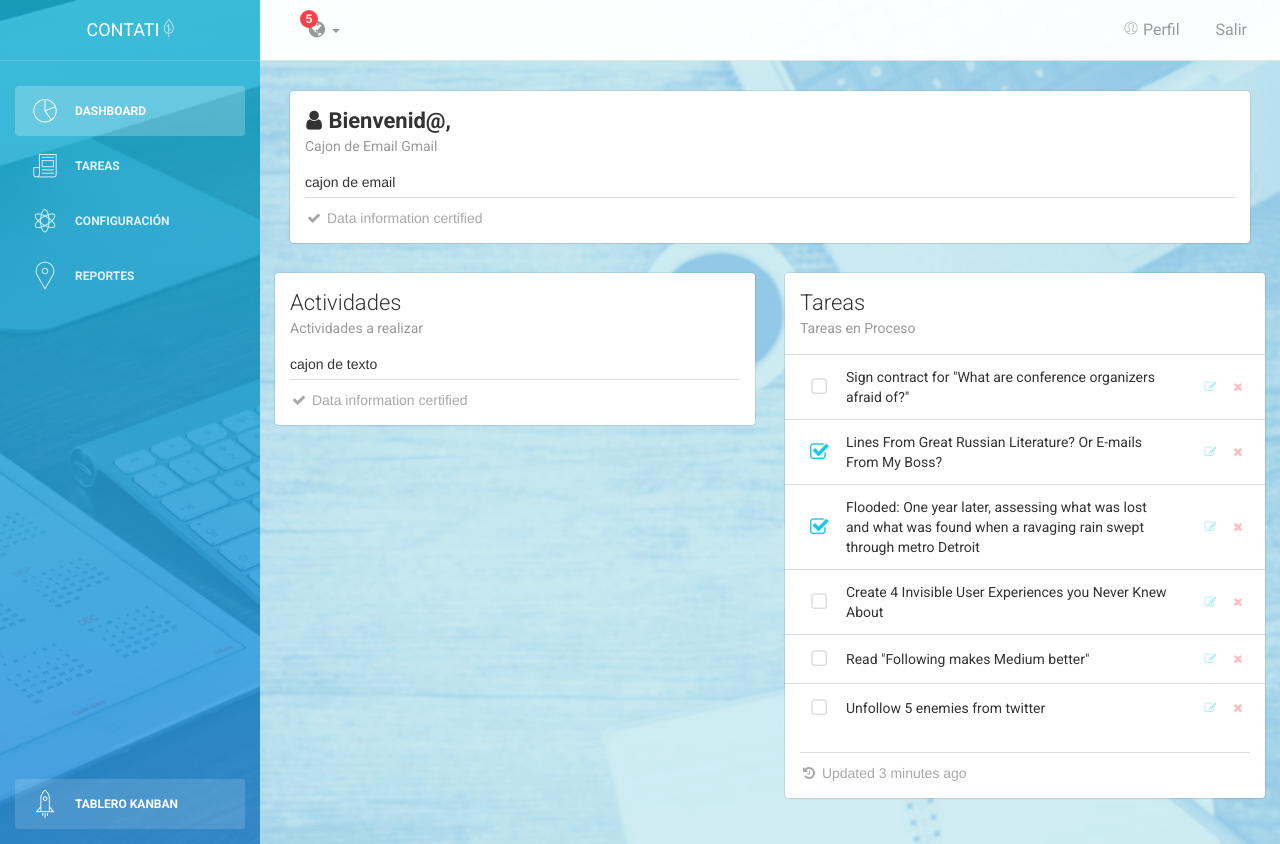
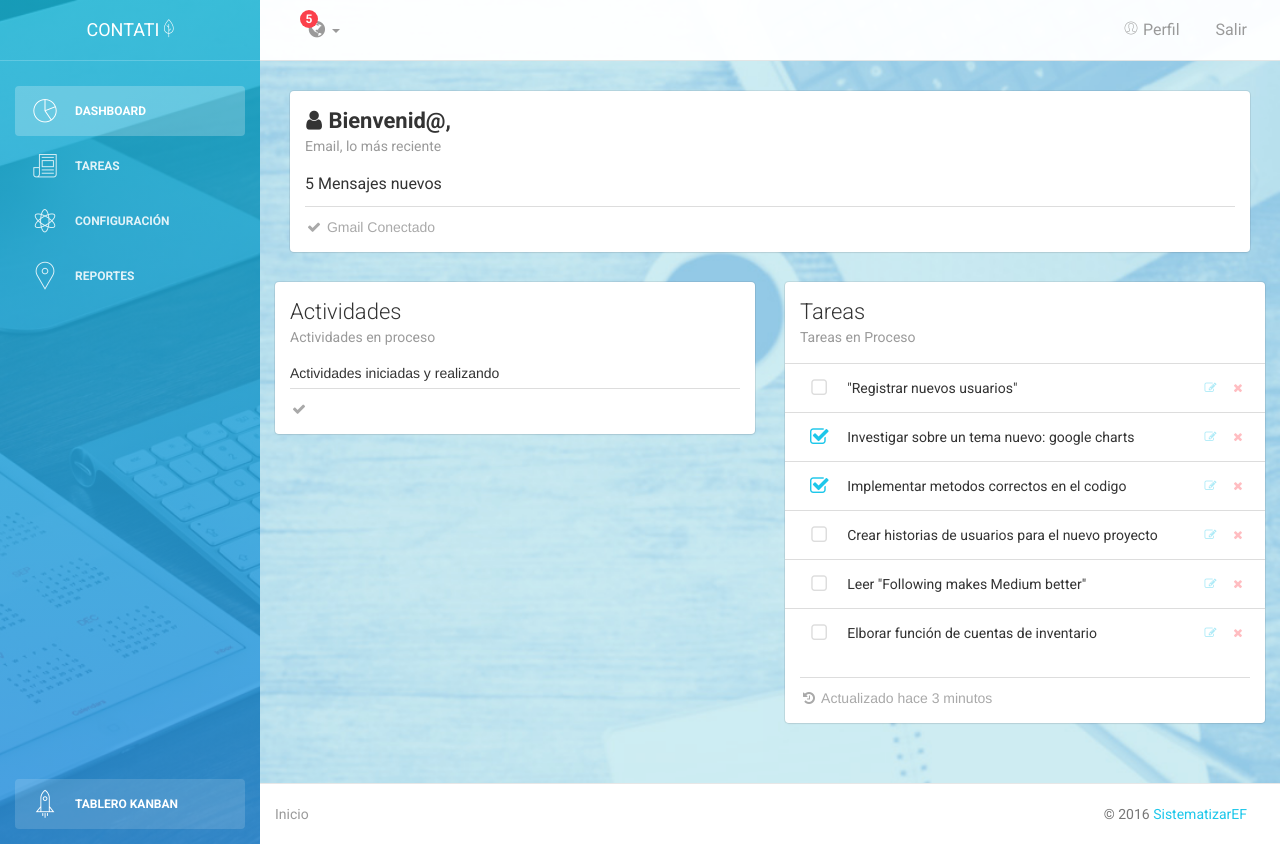
Before and after one commit to stzef/contati, a Django app: template templates/index.html in a window 1280 px wide. Run offline with Django 3.2, Linux system fonts and the light colour scheme; the template is opened without the code that fills it, so the values that code supplies are empty; some libraries are stand-ins or nearby versions.

Commit message:
ajustando textos

```diff
--- a/activities/forms.py
+++ b/activities/forms.py
@@ -12,9 +12,9 @@ class ActivitiesForm(forms.ModelForm):
         ]
         labels = {
         'activity': 'activity',
-        'projects': 'projects',
+        'project': 'projects',
         }
         widgets = {
         'activity': forms.TextInput(attrs={'class':'form-control'}),
-        'projects': forms.Select(attrs={'class':'form-control'}),
+        'project': forms.Select(attrs={'class':'form-control'}) ,
         }
--- a/templates/base_templates.html
+++ b/templates/base_templates.html
@@ -88,11 +88,11 @@
                                     <span class="notification">5</span>
                               </a>
                               <ul class="dropdown-menu">
-                                <li><a href="#">Notification 1</a></li>
-                                <li><a href="#">Notification 2</a></li>
-                                <li><a href="#">Notification 3</a></li>
-                                <li><a href="#">Notification 4</a></li>
-                                <li><a href="#">Another notification</a></li>
+                                <li><a href="#">Notificacion Email 1</a></li>
+                                <li><a href="#">Cambiar Botones</a></li>
+                                <li><a href="#">Ajustar cambios template</a></li>
+                                <li><a href="#">Siacol Web</a></li>
+                                <li><a href="#">Otras Notificaciones</a></li>
                               </ul>
                         </li>
                     </ul>
--- a/templates/index.html
+++ b/templates/index.html
@@ -7,15 +7,15 @@
                 <div class="card ">
                     <div class="header">
                         <h4 class="title"><i class="fa fa-user" aria-hidden="true"></i> <strong>Bienvenid@, {{ user.first_name }} {{ user.last_name }}</strong></h4>
-                        <p class="category">Cajon de Email Gmail</p>
+                        <p class="category">Email, lo más reciente</p>
                     </div>
                     <div class="content">
-                        <div>cajon de email</div>
+                        <div><p>5 Mensajes nuevos</p></div>
 
                         <div class="footer">
                             <hr>
                             <div class="stats">
-                                <i class="fa fa-check"></i> Data information certified
+                                <i class="fa fa-check"></i> Gmail Conectado
                             </div>
                         </div>
                     </div>
@@ -27,15 +27,15 @@
                 <div class="card ">
                     <div class="header">
                         <h4 class="title">Actividades</h4>
-                        <p class="category">Actividades a realizar</p>
+                        <p class="category">Actividades en proceso</p>
                     </div>
                     <div class="content">
-                        <div>cajon de texto</div>
+                        <div>Actividades iniciadas y realizando</div>
 
                         <div class="footer">
                             <hr>
                             <div class="stats">
-                                <i class="fa fa-check"></i> Data information certified
+                                <i class="fa fa-check"></i>
                             </div>
                         </div>
                     </div>
@@ -58,7 +58,7 @@
                                                 <input type="checkbox" value="" data-toggle="checkbox">
                                             </label>
                                         </td>
-                                        <td>Sign contract for "What are conference organizers afraid of?"</td>
+                                        <td>"Registrar nuevos usuarios"</td>
                                         <td class="td-actions text-right">
                                             <button type="button" rel="tooltip" title="Edit Task" class="btn btn-info btn-simple btn-xs">
                                                 <i class="fa fa-edit"></i>
@@ -74,7 +74,7 @@
                                                 <input type="checkbox" value="" data-toggle="checkbox" checked="">
                                             </label>
                                         </td>
-                                        <td>Lines From Great Russian Literature? Or E-mails From My Boss?</td>
+                                        <td>Investigar sobre un tema nuevo: google charts</td>
                                         <td class="td-actions text-right">
                                             <button type="button" rel="tooltip" title="Edit Task" class="btn btn-info btn-simple btn-xs">
                                                 <i class="fa fa-edit"></i>
@@ -90,8 +90,7 @@
                                                 <input type="checkbox" value="" data-toggle="checkbox" checked="">
                                             </label>
                                         </td>
-                                        <td>Flooded: One year later, assessing what was lost and what was found when a ravaging rain swept through metro Detroit
-</td>
+                                        <td>Implementar metodos correctos en el codigo</td>
                                         <td class="td-actions text-right">
                                             <button type="button" rel="tooltip" title="Edit Task" class="btn btn-info btn-simple btn-xs">
                                                 <i class="fa fa-edit"></i>
@@ -107,7 +106,7 @@
                                                 <input type="checkbox" value="" data-toggle="checkbox">
                                             </label>
                                         </td>
-                                        <td>Create 4 Invisible User Experiences you Never Knew About</td>
+                                        <td>Crear historias de usuarios para el nuevo proyecto</td>
                                         <td class="td-actions text-right">
                                             <button type="button" rel="tooltip" title="Edit Task" class="btn btn-info btn-simple btn-xs">
                                                 <i class="fa fa-edit"></i>
@@ -123,7 +122,7 @@
                                                 <input type="checkbox" value="" data-toggle="checkbox">
                                             </label>
                                         </td>
-                                        <td>Read "Following makes Medium better"</td>
+                                        <td>Leer "Following makes Medium better"</td>
                                         <td class="td-actions text-right">
                                             <button type="button" rel="tooltip" title="Edit Task" class="btn btn-info btn-simple btn-xs">
                                                 <i class="fa fa-edit"></i>
@@ -139,7 +138,7 @@
                                                 <input type="checkbox" value="" data-toggle="checkbox">
                                             </label>
                                         </td>
-                                        <td>Unfollow 5 enemies from twitter</td>
+                                        <td>Elborar función de cuentas de inventario</td>
                                         <td class="td-actions text-right">
                                             <button type="button" rel="tooltip" title="Edit Task" class="btn btn-info btn-simple btn-xs">
                                                 <i class="fa fa-edit"></i>
@@ -156,7 +155,7 @@
                                 <div class="footer">
                                     <hr>
                                     <div class="stats">
-                                        <i class="fa fa-history"></i> Updated 3 minutes ago
+                                        <i class="fa fa-history"></i> Actualizado hace 3 minutos
                                     </div>
                                 </div>
                             </div>
```
